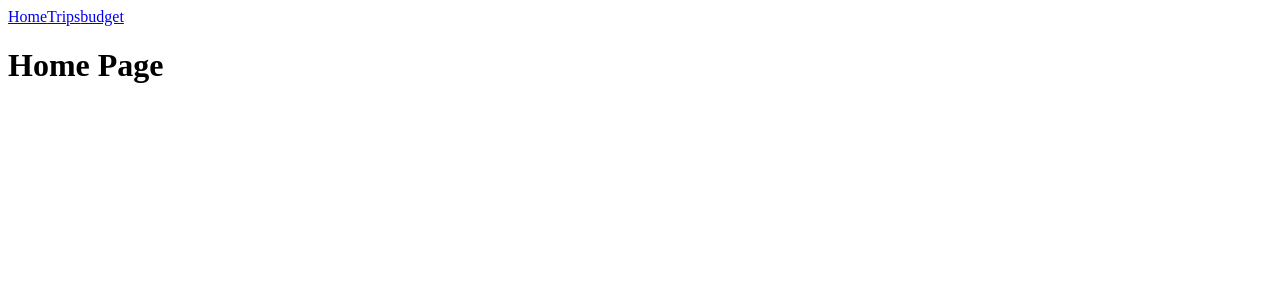
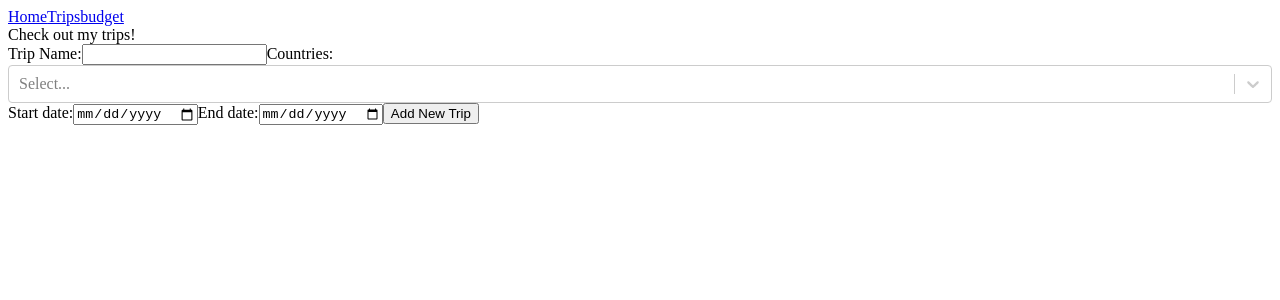
Before and after one commit to bhinton88/phase-2-project, a React (Create React App) app: page /trips in a window 1280 px wide. Shown: the top 300 px of the page. Built offline with nearby package versions, Linux system fonts and the light colour scheme; no server answers.

Commit message:
more compontents, updated component tree

```diff
--- a/db.json
+++ b/db.json
@@ -1,30 +1,52 @@
 {
-  "trips" :[
+  "trips": [
     {
       "id": 1,
-      "trip_name": "European getaway",
-      "countries":["Denmark","Greece","UK"],
-      "start_date": "08012011",
-      "end_date": "08252011"
+      "tripName": "European getaway",
+      "countries": [
+        "Denmark",
+        "Greece",
+        "UK"
+      ],
+      "start_date": "2011-08-01",
+      "end_date": "2011-08-25"
+    },
+    {
+      "tripName": "Scandinavian Adventure",
+      "countries": [
+        "Norway",
+        "Sweden",
+        "Finland",
+        "Denmark"
+      ],
+      "start_date": "2017-07-15",
+      "end_date": "2017-08-15",
+      "id": 2
+    },
+    {
+      "tripName": "Oktoberfest",
+      "countries": [
+        "Germany"
+      ],
+      "start_date": "2018-09-15",
+      "end_date": "2018-09-25",
+      "id": 3
     }
-
   ],
-
-  "events" :[
+  "events": [
     {
       "id": 1,
       "trip_id": 1,
       "event": "Visiting Rosenborg Castle",
-      "cost": 15.00,
+      "cost": 15,
       "category": "Tourism",
-      "date_of_event": "08082011"
+      "date_of_event": "2011-08-08"
     }
   ],
-
-  "users" :[
+  "users": [
     {
-      "id" :1,
-      "name" : "Bobby"
+      "id": 1,
+      "name": "Bobby"
     }
   ]
 }
--- a/package.json
+++ b/package.json
@@ -10,6 +10,7 @@
     "react-dom": "^18.2.0",
     "react-router-dom": "^5.3.3",
     "react-scripts": "5.0.1",
+    "react-select": "^5.4.0",
     "web-vitals": "^2.1.4"
   },
   "scripts": {
--- a/src/components/App.js
+++ b/src/components/App.js
@@ -2,19 +2,19 @@ import React from "react";
 import { Route, Switch } from "react-router-dom";
 import NavBar from "./NavBar";
 import Home from "./Home";
+import TripPage from "./TripPage";
 
 function App() {
-
 
   return (
     <div>
       <NavBar />
       <Switch>
-      <Route path="/">
+        <Route  path="/" exact>
           <Home />
         </Route>
         <Route path="/trips">
-          {/* enter our trips component here */}
+           <TripPage />
         </Route>
         <Route path="/budget">
           {/* enter budget component here */}
@@ -33,10 +33,13 @@ export default App;
 // --Home
 // --TripsPage
 // ---New Trip Form
-// --Events
-// ---submit event
-// ---budget
-// ----budget list
+// ---Trip List
+// ----Trip card
+// -----Events page(unique to each individual trip)
+// ------Event list
+// ------submit event
+// ---budget page
+// ----budget list (each card with trip name on it and button to click into trip budget)
 // ----budget pie graph
 
 
--- /dev/null
+++ b/src/components/TripForm.js
@@ -0,0 +1,102 @@
+import React, { useEffect, useState } from "react";
+import Select from "react-select";
+
+function TripForm() {
+  const [countriesData, setCountriesData] = useState([]) // for our select element
+  const [formData, setFormData] = useState({
+    tripName: "",
+    countries:[],
+    start_date: "",
+    end_date: ""
+  })
+
+  useEffect(() => {
+    fetch("https://restcountries.com/v3.1/all")
+    .then(response => response.json())
+    .then(data => {
+      let countryArray = data.sort((a,b)=>a.name.common.localeCompare(b.name.common)).map(value => {
+        return {value: value.name.common, label: value.name.common}
+      })
+      setCountriesData(countryArray)
+    })
+  }, [])
+
+  function handleAddingCountries(selectedOptions) {
+    const updatedArray = selectedOptions.map(value => value.value)
+    setFormData({
+      ...formData,
+      countries: [...updatedArray]
+    })
+  }
+
+  function handleChange(event){
+    setFormData({
+      ...formData,
+      [event.target.name]: event.target.value
+    })
+  }
+
+  function handleSubmit(event) {
+    event.preventDefault()
+    fetch("http://localhost:3000/trips",{
+      method: "POST",
+      headers: {
+        "Content-type": "application/json"
+      },
+      body: JSON.stringify(formData)
+    })
+    .then(response => response.json())
+    .then(data => console.log(data))
+
+    // will need to add this to our trip list page once we have that component up and running
+
+    event.target.reset()
+  }
+
+  return (
+    <div>
+      <form
+        onSubmit={handleSubmit}
+      >
+        <label>
+          Trip Name:
+          <input
+            type="text"
+            name="tripName"
+            onChange={handleChange}
+          />
+        </label>
+        <label>
+          Countries:
+          <Select
+            isMulti
+            name="countries"
+            options={countriesData}
+            onChange={handleAddingCountries}
+          />
+        </label>
+        <label>
+          Start date:
+          <input
+            type="date"
+            id="start"
+            name="start_date"
+            onChange={handleChange}
+          />
+        </label>
+        <label>
+          End date:
+          <input
+            type="date"
+            id="end"
+            name="end_date"
+            onChange={handleChange}
+          />
+        </label>
+        <button type="submit">Add New Trip</button>
+      </form>
+    </div>
+  )
+}
+
+export default TripForm;
--- /dev/null
+++ b/src/components/TripList.js
@@ -0,0 +1,10 @@
+import React from "react";
+
+
+function TripList() {
+
+
+}
+
+
+export default TripList;
--- /dev/null
+++ b/src/components/TripPage.js
@@ -0,0 +1,15 @@
+import React from "react";
+import TripForm from "./TripForm"
+import TripList from "./TripList";
+
+function TripsPage() {
+  return (
+    <div>
+      Check out my trips!
+      <TripForm />
+      <TripList />
+    </div>
+  )
+}
+
+export default TripsPage;
```
Also changed, not shown: src/components/NewTripForm.js (deleted, +0 -17 lines), src/components/TripsPage.js (deleted, +0 -11 lines), 1 other file (tests, documents, lock files or other folders).
